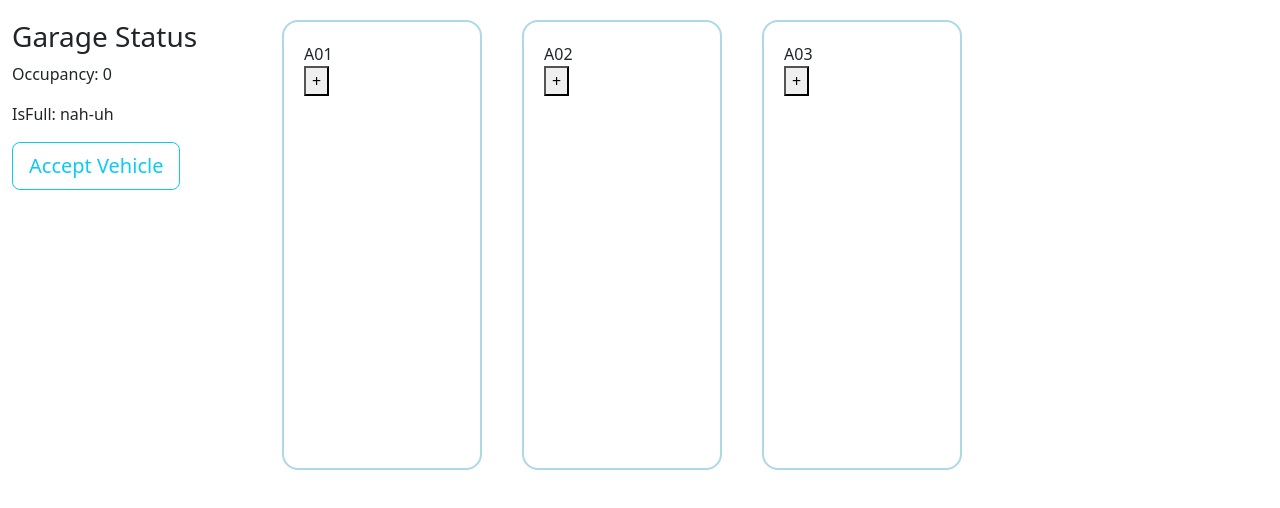
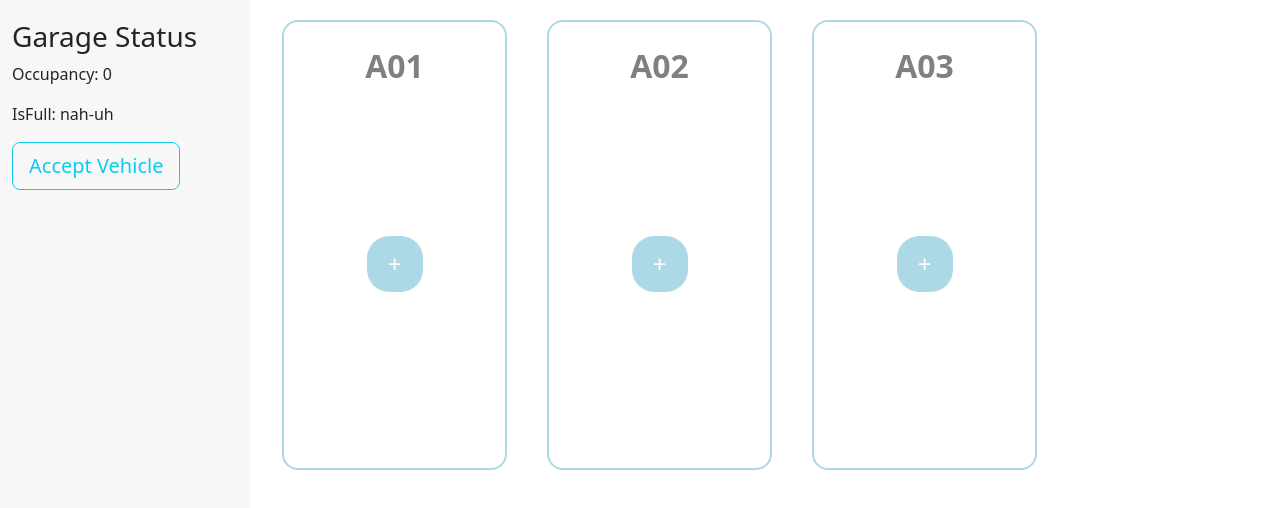
Before and after one commit to Sh-i-aw/Parked, a React (Create React App) app: page / in a window 1280 px wide. Shown: the top 508 px of the page. Built offline with nearby package versions, Linux system fonts and the light colour scheme.

Commit message:
laid out individual card, header to top, detail and button flex-grow 1, hover and focus styling

```diff
--- a/src/App.css
+++ b/src/App.css
@@ -1,16 +1,62 @@
+.body{
+  margin: 0;
+}
+
 .navColumn {
+  background-color: rgba(240,240,240,0.5);
   min-width: 250px;
   padding: 20px;
 }
 
 .lotTile{
-  display:inline-block;
+  display: flex;
+  flex-direction: column;
+  align-items: center;
+  justify-content: space-between;
   margin: 20px;
   padding: 20px;
-  min-width: 200px;
+  min-width: 225px;
   min-height: 450px;
   border: 2px double lightblue;
   border-radius: 1rem;
+}
+
+.lotHeader {
+  justify-self: flex-start;
+  margin-bottom: 10px;
+  font-size: 2rem;
+  font-weight: bold;
+  color: grey;
+}
+
+.lotDetails {
+  flex-grow: 1;
+}
+
+.lotBtn {
+  flex-grow: 1;
+  display: grid;
+  align-content: center;
+  padding-bottom: 20px;
+}
+
+.lotTile button {
+  justify-self: center;
+  width: 3.5rem;
+  height: 3.5rem;
+  border: none;
+  border-radius: 40%;
+  background-color: lightblue;
+  color: white;
+  font-size: 1.5em;
+  cursor: pointer;
+  transition: background-color 0.3s ease, color 0.3s ease;
+}
+
+.lotTile button:hover,
+.lotTile button:focus{
+  background-color: darkcyan;
+  font-weight: bolder;
 }
 
 .App {
```
